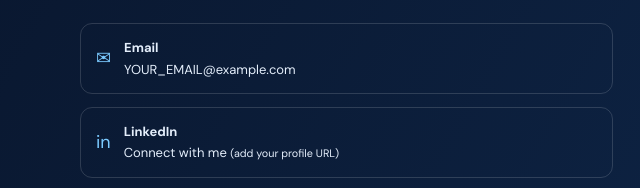
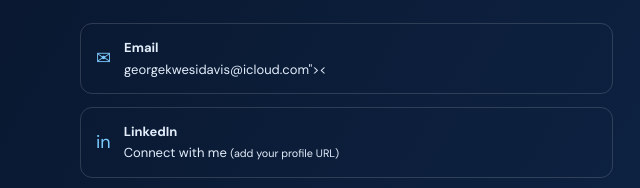
Before and after one commit to geokwedav/george-davis-portfolio, a plain HTML site: page index.html in a window 1280 px wide. Shown: the part 5168-5356 px from the top of the page, 0-640 px from the left. Drawn offline with Linux system fonts and the light colour scheme.

Commit message:
Update index.html

```diff
--- a/index.html
+++ b/index.html
@@ -98,7 +98,7 @@
     <section class="section contact-section" id="contact"><div class="container contact-grid">
       <div><div class="kicker">Start a conversation</div><h2>Have a digital project in mind?</h2><p>Tell me what you are trying to achieve. Whether you need a website, AI productivity support, data analysis or IT assistance, we can discuss a practical next step.</p>
         <div class="contact-details">
-          <a class="contact-link" id="emailLink" href="mailto:georgekwesidavis@icloud.com"><span>✉</span><div><strong>Email</strong><br>YOUR_EMAIL@example.com <small></small></div></a>
+          <a class="contact-link" id="emailLink" href="mailto:georgekwesidavis@icloud.com"><span>✉</span><div><strong>Email</strong><br>georgekwesidavis@icloud.com"><<small></small></div></a>
           <a class="contact-link" href="https://www.linkedin.com/" target="_blank" rel="noopener"><span>in</span><div><strong>LinkedIn</strong><br>Connect with me <small>(add your profile URL)</small></div></a>
           <a class="contact-link" href="https://github.com/" target="_blank" rel="noopener"><span>⌘</span><div><strong>GitHub</strong><br>Explore code and projects <small>(add your profile URL)</small></div></a>
         </div>
```
